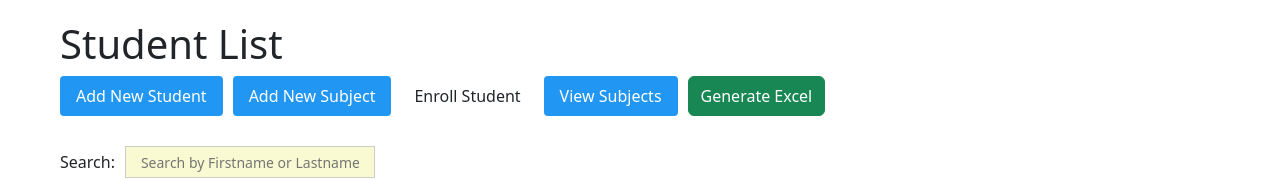
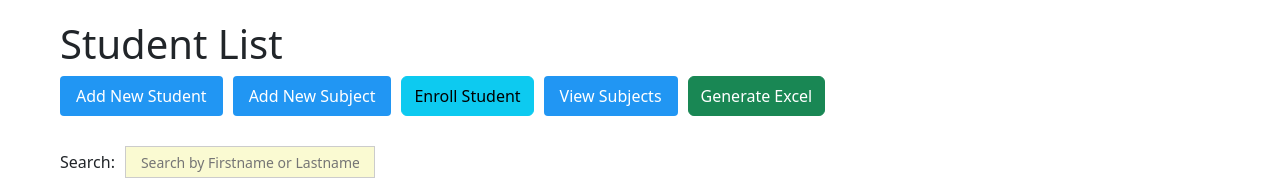
Before and after one commit to jackoverflow/ReactApp1, a React (Vite) app in the folder reactapp1.client/: page /students in a window 1280 px wide. Shown: the top 180 px of the page. Built offline with nearby package versions, Linux system fonts and the light colour scheme; no server answers.

Commit message:
🎨 Update 'Enroll Student' button to use Bootstrap's btn-info class for consistent styling.

```diff
--- a/reactapp1.client/src/Components/StudentList.css
+++ b/reactapp1.client/src/Components/StudentList.css
@@ -114,13 +114,3 @@
     padding: 15px;
     font-size: 14px;
 }
-
-.btn-yellow-orange {
-    background-color: #FFA500; /* Orange color */
-    color: white; /* Text color */
-    border: none; /* Remove border */
-}
-
-.btn-yellow-orange:hover {
-    background-color: #FF8C00; /* Darker orange on hover */
-}
--- a/reactapp1.client/src/Components/StudentList.jsx
+++ b/reactapp1.client/src/Components/StudentList.jsx
@@ -111,7 +111,7 @@ const StudentList = () => {
                 <Link to="/addsubject" className="add-button" style={{ height: '40px', display: 'flex', alignItems: 'center' }}>
                     Add New Subject
                 </Link>
-                <Link to="/enrol" className="btn btn-yellow-orange" style={{ height: '40px', display: 'flex', alignItems: 'center' }}>
+                <Link to="/enrol" className="btn btn-info" style={{ height: '40px', display: 'flex', alignItems: 'center' }}>
                     Enroll Student
                 </Link>
                 <Link to="/subjects" className="add-button" style={{ height: '40px', display: 'flex', alignItems: 'center' }}>
--- a/reactapp1.client/src/Components/StudentSubjects.jsx
+++ b/reactapp1.client/src/Components/StudentSubjects.jsx
@@ -24,7 +24,7 @@ const StudentSubjects = () => {
     return (
         <div className="container mt-4">
             <h2>Subjects for {studentInfo.firstName} {studentInfo.lastName}</h2>
-            <Link to="/students" className="btn btn-secondary mb-3">Back to Student List</Link>
+            <Link to="/students" className="btn btn-info mb-3">Back to Student List</Link>
             <ul className="list-group">
                 {studentInfo.subjects.length > 0 ? (
                     studentInfo.subjects.map(subject => (
```
